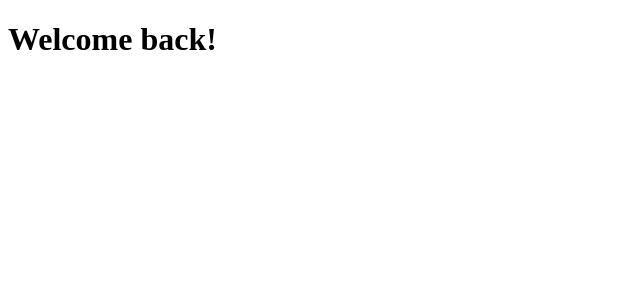
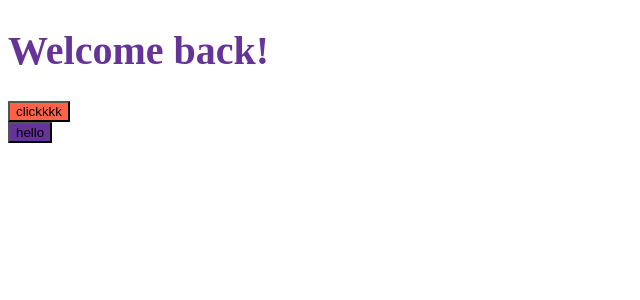
Before and after one commit to aajju/react-for-begin, a React (Create React App) app: page / in a window 1280 px wide. Shown: the top 300 px of the page, without its empty margins (0-640 px from the left). Built offline with nearby package versions, Linux system fonts and the light colour scheme.

Commit message:
react start(with CRA)

```diff
--- a/src/App.js
+++ b/src/App.js
@@ -1,7 +1,12 @@
+import Button from "./Button";
+import styles from "./App.module.css";
+
 function App() {
   return (
     <div>
-      <h1>Welcome back!</h1>
+      <h1 className={styles.title}>Welcome back!</h1>
+      <Button text={"clickkkk"} />
+      <button className={styles.btn}>hello</button>
     </div>
   );
 }
--- /dev/null
+++ b/src/App.module.css
@@ -0,0 +1,8 @@
+.btn {
+  background-color: rebeccapurple;
+}
+
+.title {
+  color: rebeccapurple;
+  font-size: 40px;
+}
--- /dev/null
+++ b/src/Button.js
@@ -0,0 +1,17 @@
+import PropTypes from "prop-types";
+import styles from "./Button.module.css";
+
+Button.propTypes = {
+  text: PropTypes.string.isRequired,
+};
+
+function Button({ text }) {
+  return (
+    <div>
+      <button className={styles.btn}>{text}</button>
+      {/* <button className={styles.btn}>click2</button> */}
+    </div>
+  );
+}
+
+export default Button;
--- /dev/null
+++ b/src/Button.module.css
@@ -0,0 +1,3 @@
+.btn {
+  background-color: tomato;
+}
```
